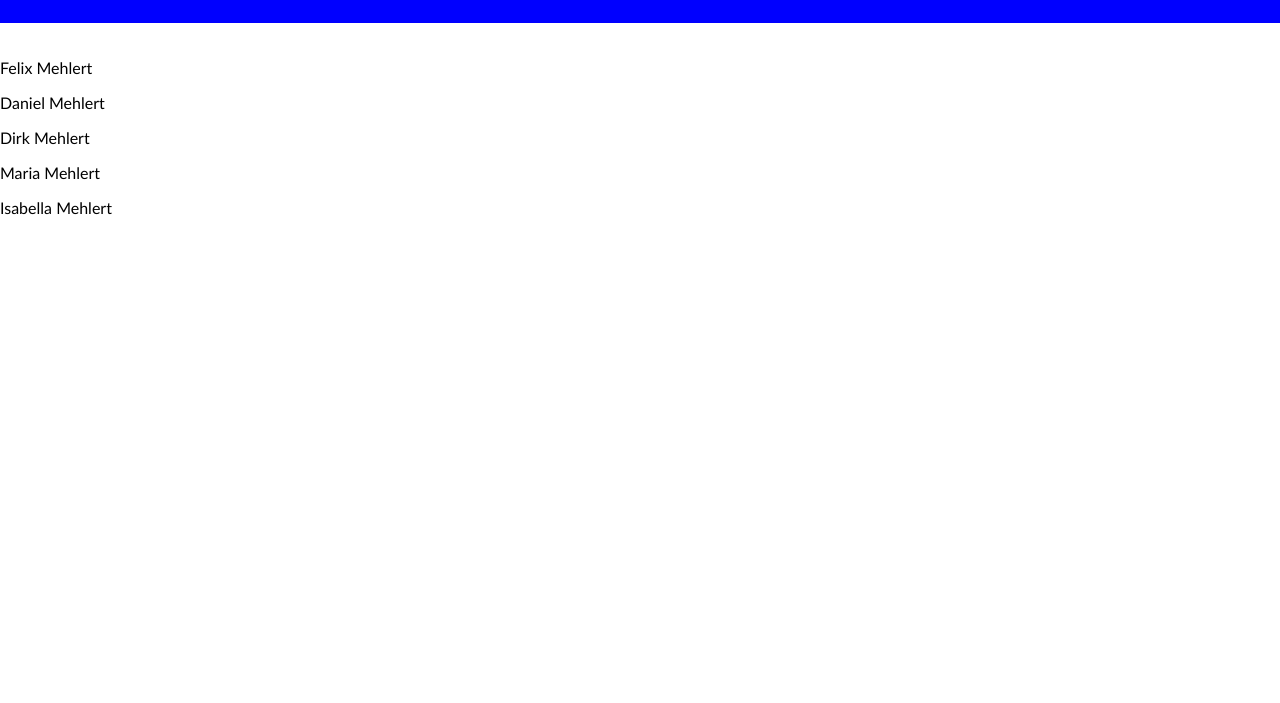
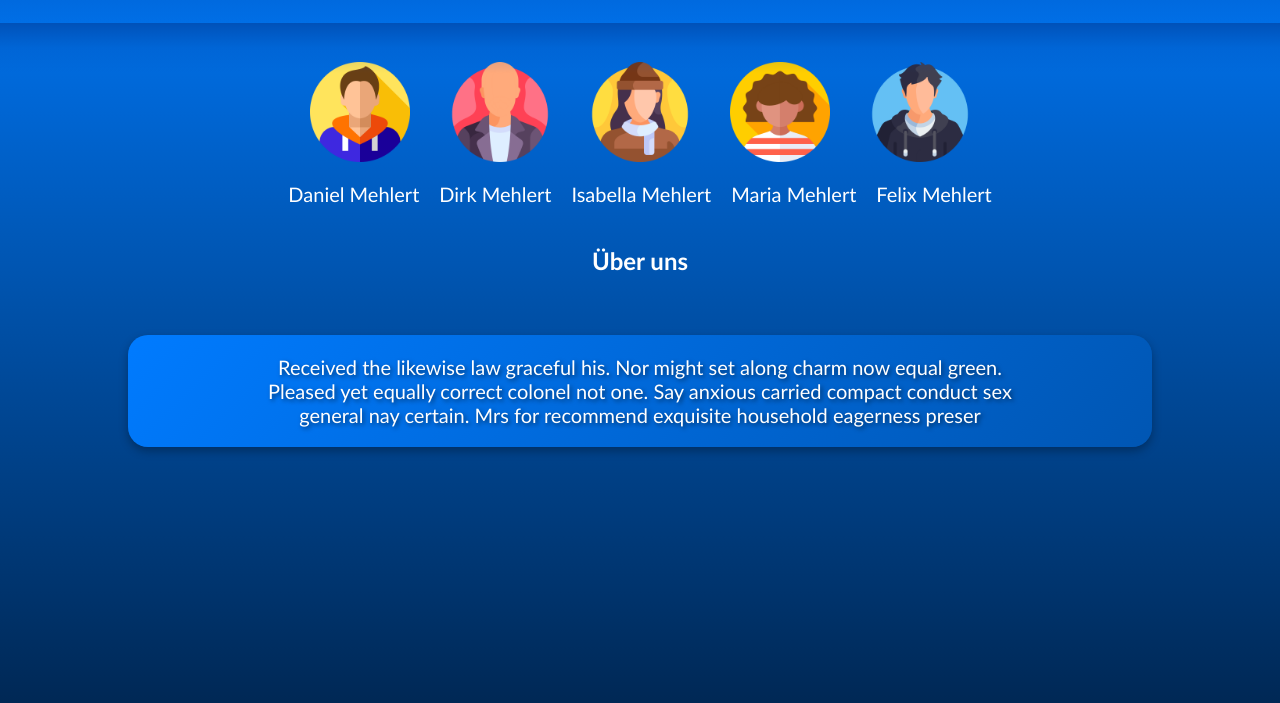
Before and after one commit to Burningfeijao/Familie_Mehlert, a plain HTML site: page index.html in a window 1280 px wide. Shown: the part 97-800 px from the top of the page. Drawn offline with Linux system fonts and the light colour scheme.

Commit message:
Icons hinzugefuegt und hintergrund

```diff
--- a/index.html
+++ b/index.html
@@ -8,6 +8,8 @@
         <meta name="description" content="">
         <meta name="viewport" content="width=device-width, initial-scale=1">
         <link rel="stylesheet" href="style.css">
+        <link rel="stylesheet" href="https://cdnjs.cloudflare.com/ajax/libs/font-awesome/6.4.2/css/all.min.css">
+
     </head>
     <body>
         <!-- Head Navbar und Logo -->
@@ -27,25 +29,38 @@
             <div class="wappen">
                 <img src="">
             </div>
+            <div class="icons">
+                <img src="..\img\Dany.png">
+                <img src="..\img\Dirk.png">
+                <img src="..\img\Isy.png">
+                <img src="..\img\Maria.png">
+                <img src="..\img\Felix.png">
+            </div>
             <div class="familie">
-                <p>Felix Mehlert</p>
                 <p>Daniel Mehlert</p>
                 <p>Dirk Mehlert</p>
+                <p>Isabella Mehlert</p>
                 <p>Maria Mehlert</p>
-                <p>Isabella Mehlert</p>
+                <p>Felix Mehlert</p>
+            </div>
 
-                <img src="">
-                <img src="">
-                <img src="">
-                <img src="">
-                <img src="">
-            </div>
 
 
         </section>
         <!-- Footer Ueber uns :3 -->
         <section>
-            <div class="ueber_uns"></div>
+            <div class="ueberschrift">
+                <h1>Über uns</h1>
+            </div>
+            <div class="ueber_uns">
+                <p>
+                    Received the likewise law graceful his.
+                    Nor might set along charm now equal green.
+                    Pleased yet equally correct colonel not one.
+                    Say anxious carried compact conduct sex general nay certain.
+                    Mrs for recommend exquisite household eagerness preser
+                </p>
+            </div>
         </section>
 
         <script src="" async defer></script>
--- a/style.css
+++ b/style.css
@@ -3,6 +3,10 @@ body {
     height: 100vh;
     width: 100vw;
     font-family:'Gill Sans', 'Gill Sans MT', Calibri, 'Trebuchet MS', sans-serif;
+    background: linear-gradient(to bottom, #007BFF, #002855);
+
+
+
 }
 
 .header {
@@ -17,6 +21,7 @@ body {
     padding-left: 20px;
     padding-right: 20px;
     min-height: 50px;
+    background: linear-gradient(to bottom, #004aad, rgba(0, 74, 173, 0.5), rgba(0, 74, 173, 0));
 
 
 }
@@ -34,7 +39,56 @@ body {
     padding-right:55px;
     gap: 20px; /* Abstand zwischen den Links */
 }
+.familie{
+    display: flex;
+    gap: 20px;
+    justify-content: center;
+    font-size: 20px;
+    color: white;
+}
+.ueber_uns{
+    display:flex;
+    justify-content: center;
+    font-size: 20px;
+    text-align: center;
+    padding-left: 10%;
+    padding-right: 10%;
+    background-color: blue;
+    color: white;
+    margin: 40px auto;
+    width: 60%;
+    border-radius: 20px;
+    box-shadow: 0px 4px 10px rgba(0, 0, 0, 0.3);
+    transition: transform 0.3s ease-in-out, box-shadow 0.3s ease-in-out;
+    background: linear-gradient(135deg, #007BFF, #0056b3);
+    text-shadow: 2px 2px 4px rgba(0, 0, 0, 0.5);
+}
 
+.ueberschrift{
+    display: flex;
+    justify-content: center;
+    text-align: center;
+    padding-left: 20%;
+    padding-right: 20%;
+    color: white;
+}
+
+.icons {
+    display: flex;
+    justify-content: center; /* Zentriert die Icons horizontal */
+    align-items: center; /* Falls nötig, vertikale Zentrierung */
+    gap: 20px; /* Abstand zwischen den Icons */
+    margin-top: 20px; /* Abstand nach oben */
+    gap: 40px;
+}
+
+.icons img {
+    width: 100px;  /* Feste Größe der Icons */
+    height: auto;  /* Seitenverhältnis beibehalten */
+    max-width: 150px; /* Falls später vergrößert wird */
+    min-width: 80px;  /* Minimale Größe */
+
+}
 
 
 
@@ -44,3 +98,18 @@ body {
     transition: 1s;
     text-decoration: underline;
 }
+
+.ueber_uns:hover {
+    transform: translateY(-5px);
+    box-shadow: 0px 8px 15px rgba(0, 0, 0, 0.3);
+}
+
+body::before {
+    content: "";
+    position: absolute;
+    top: 15vh; /* Höhe des Headers */
+    left: 0;
+    width: 100%;
+    height: 50px;
+    background: linear-gradient(to bottom, rgba(0, 74, 173, 0.8), rgba(0, 74, 173, 0.2), rgba(0, 74, 173, 0));
+}
```
Also changed, not shown: img/Dany.png (added), img/Dirk.png (added), img/Felix.png (added), img/Isy.png (added), img/Maria.png (added).
